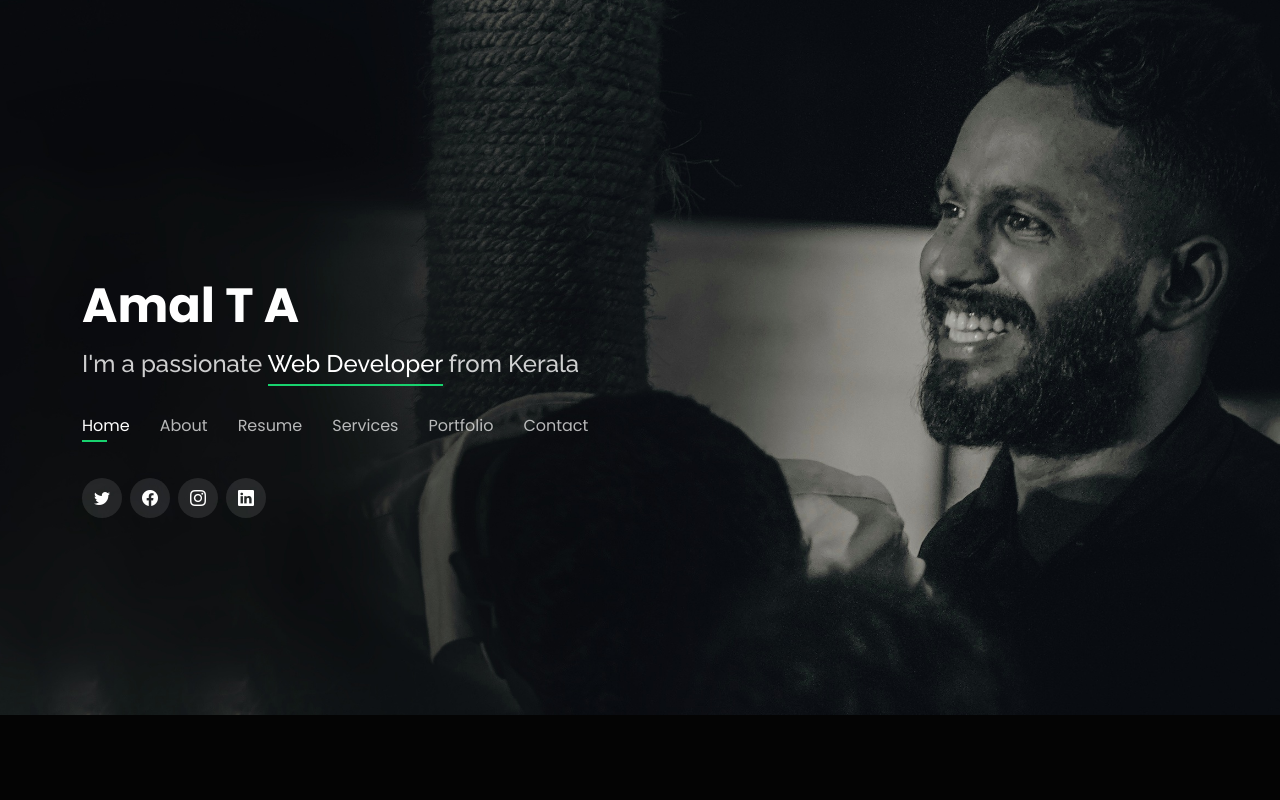
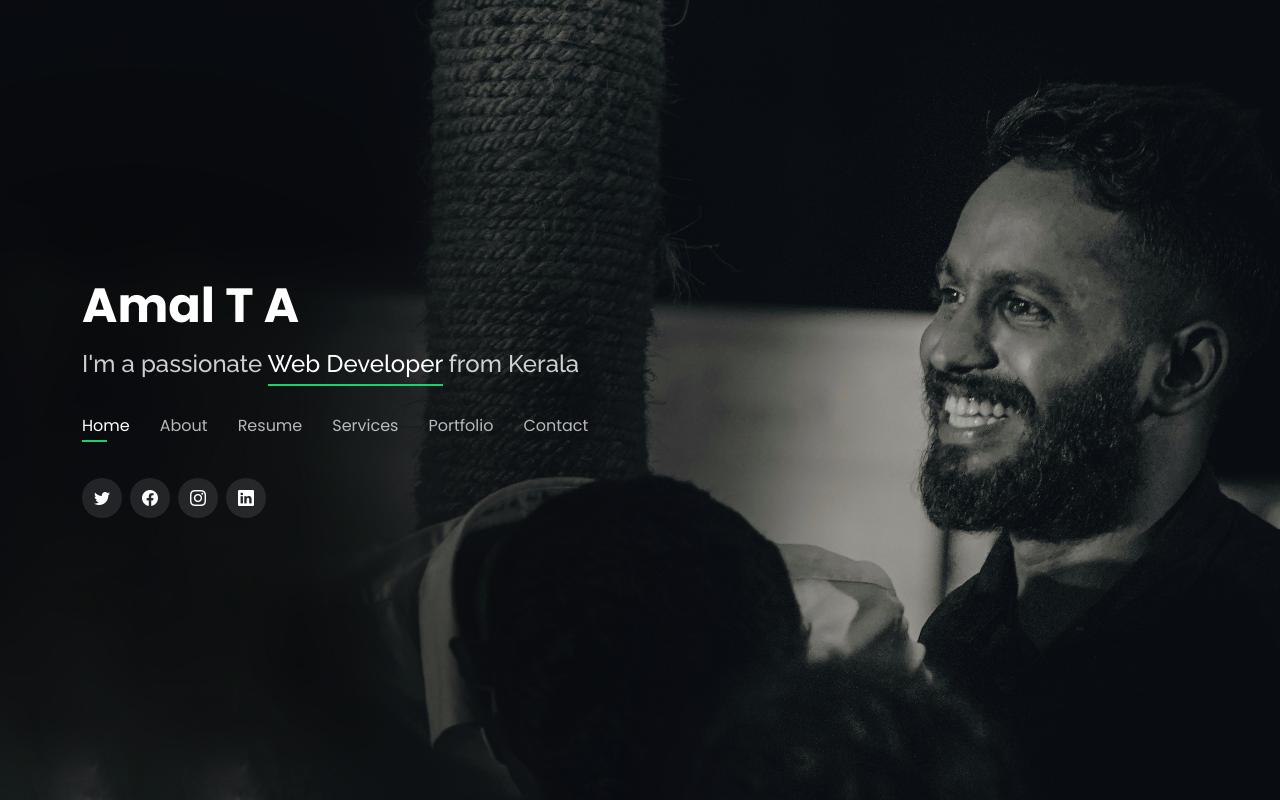
Before and after one commit to Amal-7/Personal-Website, a plain HTML site: page index.html in a window 1280 px wide. Drawn offline with nearby package versions, Linux system fonts and the light colour scheme.

Commit message:
your message for this commit

```diff
--- a/assets/css/style.css
+++ b/assets/css/style.css
@@ -26,7 +26,7 @@ body::before {
   top: 0;
   height: 100vh;
   z-index: -1;
-  background-position-y: -85px;
+
 
 
 }
```
